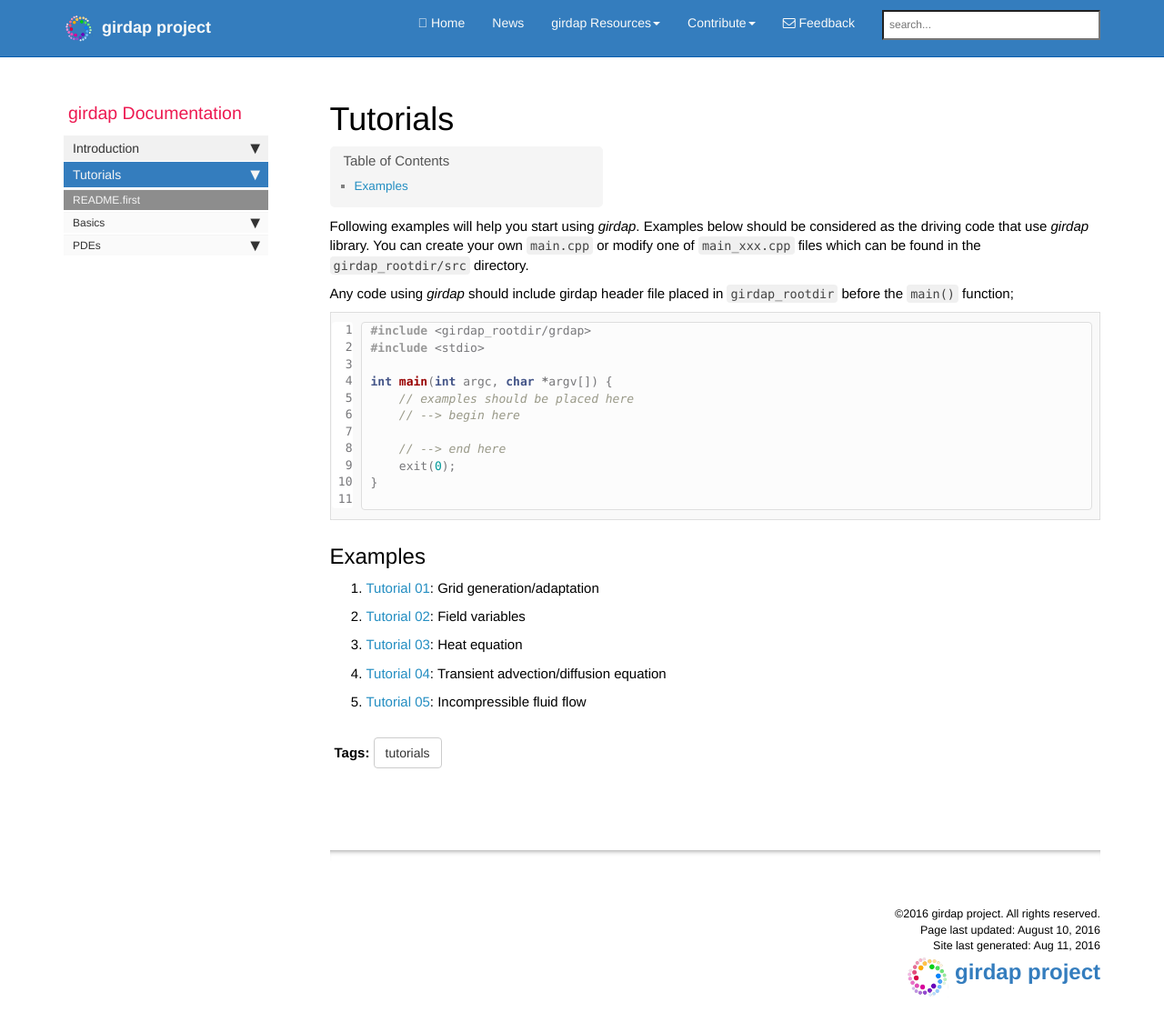
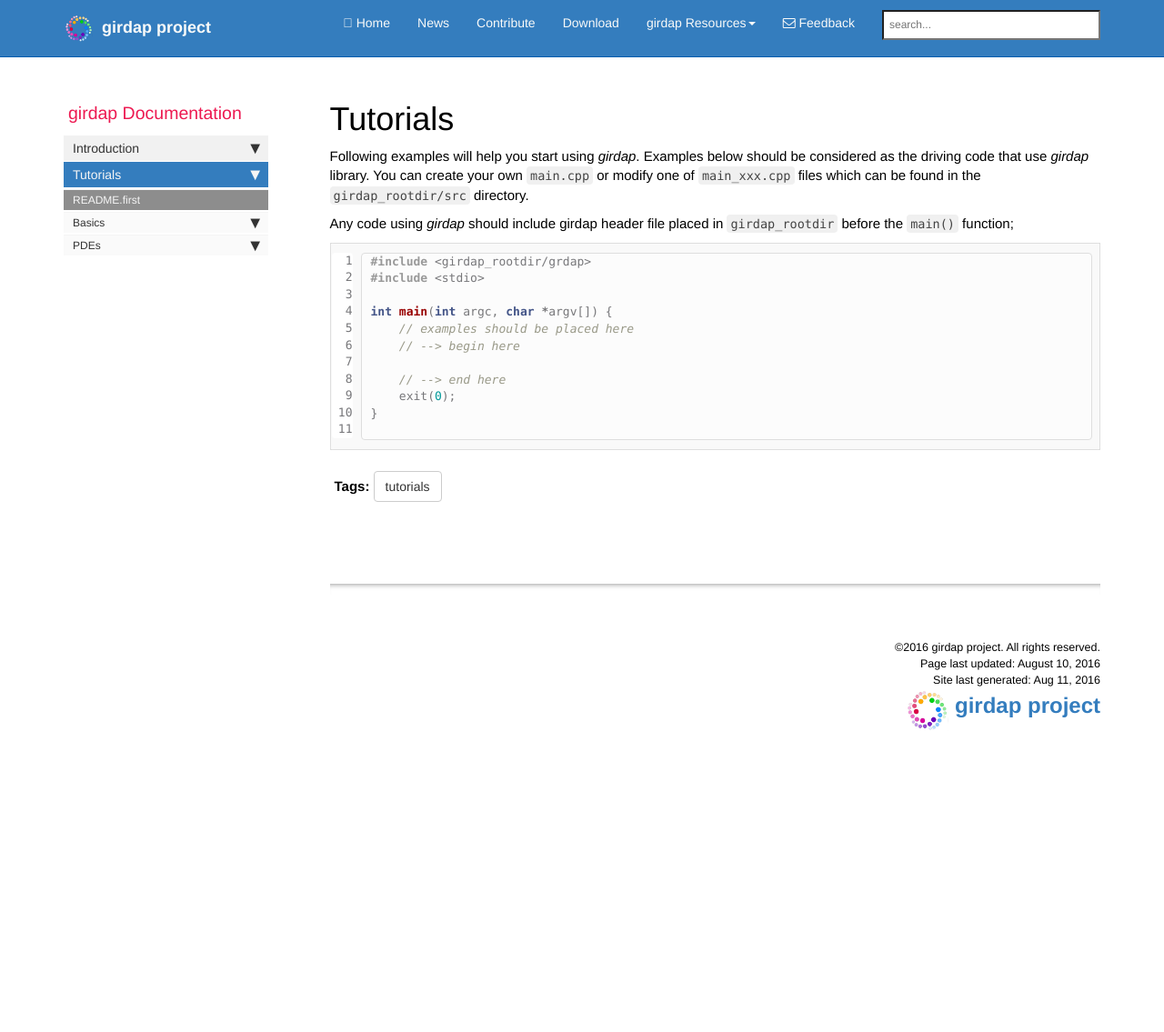
Before and after one commit to uzgoren/girdap, a Jekyll site: the page built from pages/doc/doc_tut.md, in a window 1280 px wide and 1158 px high. Shown: the top 1135 px of the window at 91% size. Built offline with Jekyll 4.4.1, drawn with Linux system fonts in a browser that asks for light colours; nearby versions of some CDN libraries; comment, search, counter and statistics services are not loaded.

Commit message:
highligh.png

```diff
--- a/_data/sidebars/home_sidebar.yml
+++ b/_data/sidebars/home_sidebar.yml
@@ -23,8 +23,8 @@ entries:
       url: /news.html
       output: web
 
-    - title: Collaborate
-      url: /collaborate.html
+    - title: Contribute
+      url: /web_contribute.html
       output: web
 
     - title: Documentation
--- a/pages/doc/doc_tut.md
+++ b/pages/doc/doc_tut.md
@@ -26,11 +27,3 @@ int main(int argc, char *argv[]) {
 }
 
 {% endhighlight %}
-
-## Examples
-
-1. [Tutorial 01](tut01-grid/): Grid generation/adaptation
-2. [Tutorial 02](tut02-var/): Field variables
-3. [Tutorial 03](tut03-heat/): Heat equation
-4. [Tutorial 04](tut04-advdiff/): Transient advection/diffusion equation
-5. [Tutorial 05](tut05-incomp/): Incompressible fluid flow
```
Also changed, not shown: other parts of pages/doc/doc_tut.md (+1 -0 lines), _data/topnav.yml (+4 -8 lines).
